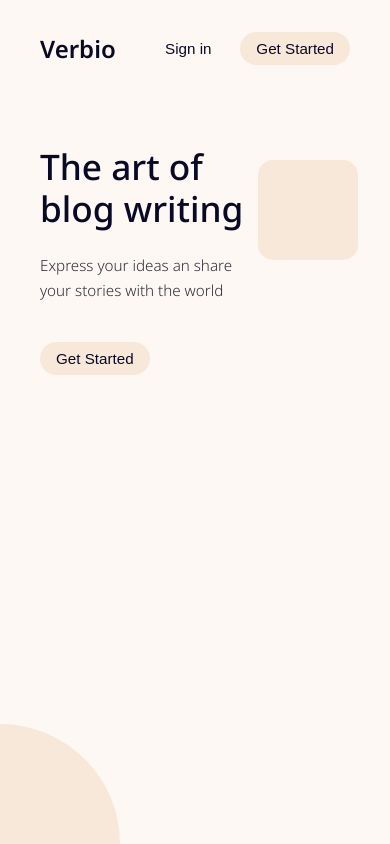
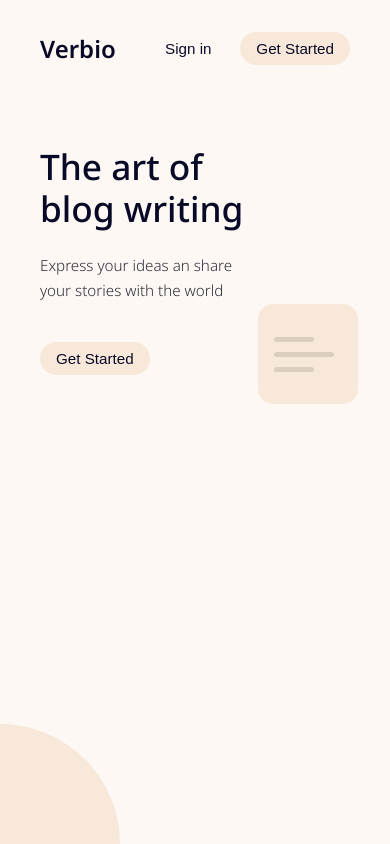
Before and after one commit to alanreji2004/verbio, a React (Vite) app in the folder frontend/: page / in a window 390 px wide. Built offline with nearby package versions, Linux system fonts and the light colour scheme.

Commit message:
notes icon

```diff
--- a/frontend/src/components/Landing/Landing.jsx
+++ b/frontend/src/components/Landing/Landing.jsx
@@ -22,7 +22,11 @@ const Landing = () => {
           <button className={styles.getStarted}>Get Started</button>
         </div>
         <div className={styles.semiCircle}></div>
-        <div className={styles.notes}></div>
+        <div className={styles.notes}>
+            <div className={styles.line1}></div>
+            <div className={styles.line2}></div>
+            <div className={styles.line3}></div>
+        </div>
       </div>
     </div>
   )
--- a/frontend/src/components/Landing/Landing.module.css
+++ b/frontend/src/components/Landing/Landing.module.css
@@ -10,6 +10,7 @@ body {
   background-color: #FDF8F3;
   font-family: "Noto Sans", sans-serif;
   overflow-x: hidden;
+  overflow-y:hidden;
 }
 
 .wrapper {
@@ -149,7 +150,32 @@ body {
     right: 6.4rem;
     border-radius: 15px;
     background-color: #f7e8da;
+    display: flex;
+    flex-direction: column;
+    gap: 10px;
+    padding: 1rem;
+    justify-content: center;
 }
+.line1{
+    height: 5px;
+    width: 50px;
+    background-color: #dbcec1;
+    border-radius: 10px;
+}
+.line2{
+    height: 5px;
+    width: 80px;
+    background-color: #dbcec1;
+    border-radius: 10px;
+}
+.line3{
+    height: 5px;
+    width: 50px;
+    background-color: #dbcec1;
+    border-radius: 10px;
+}
+
+
 @media screen and (max-width: 768px) {
     .notes{
         right: 2rem;
@@ -157,12 +183,24 @@ body {
         width: 100px;
         height: 100px;
     }
+    .line1,.line3{
+        width: 40px;
+    }
+    .line2{
+        width: 60px;
+    }
 }
 @media screen and (max-width: 480px) {
     .notes{
         right: 2rem;
-        top: 10rem;
+        top: 19rem;
         width: 100px;
         height: 100px;
     }
+    .line1,.line3{
+        width: 40px;
+    }
+    .line2{
+        width: 60px;
+    }
 }
```
